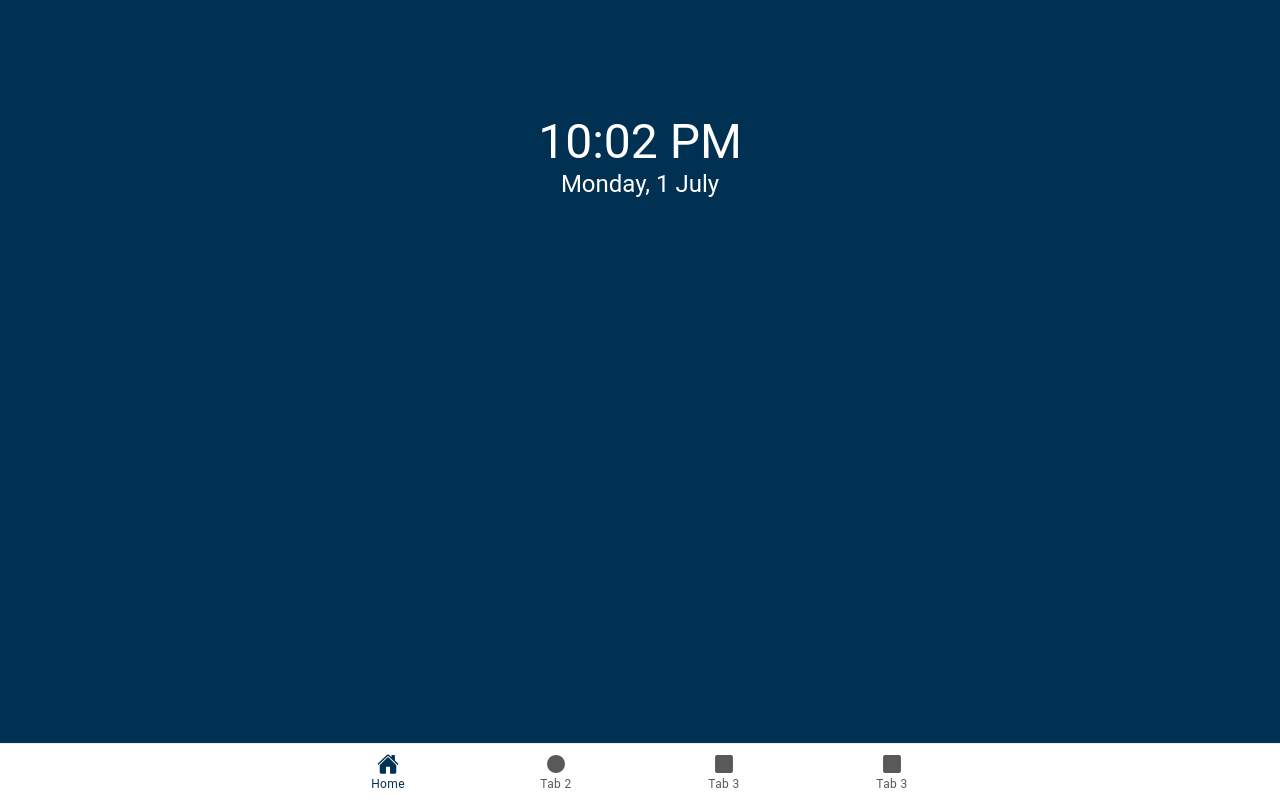
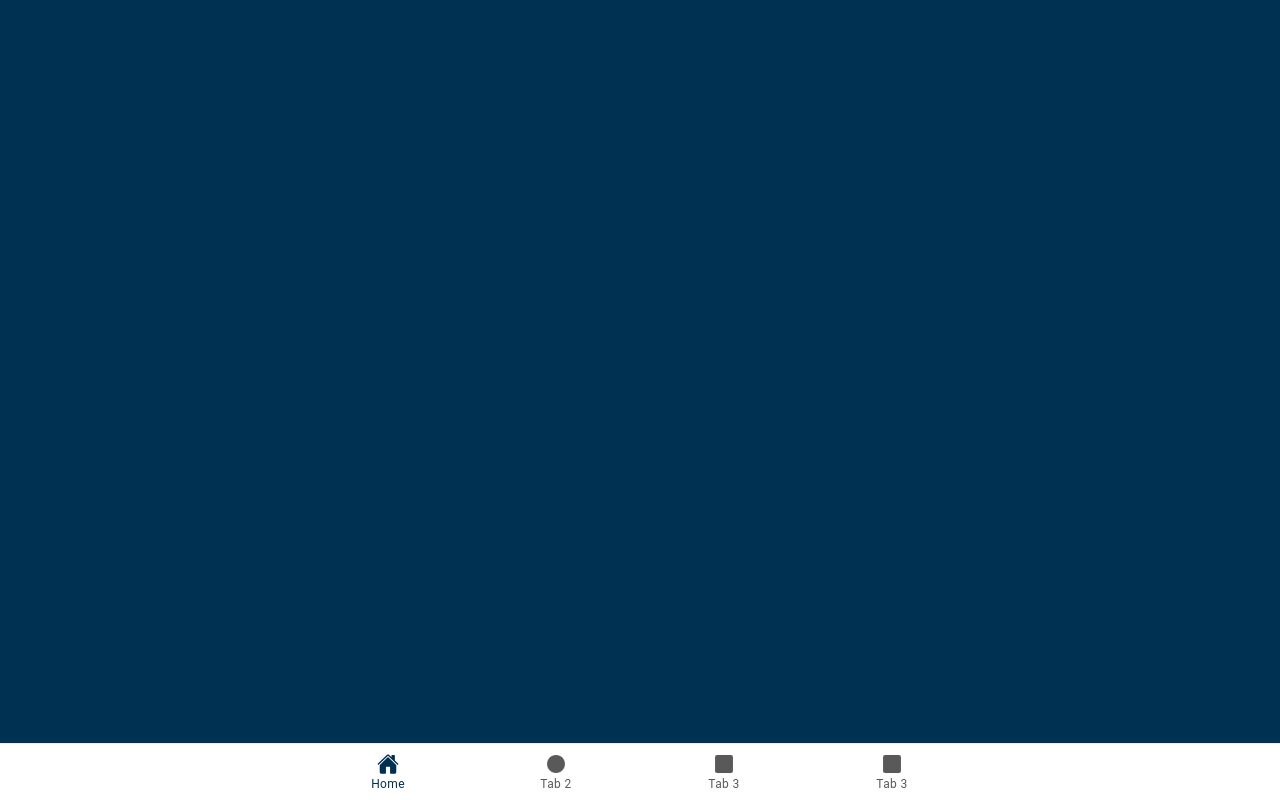
Before and after one commit to leonnwosu/my-activity-app, a React (Vite) app: page /home in a window 1280 px wide. Built offline with nearby package versions, Linux system fonts and the light colour scheme.

Commit message:
homepage

```diff
--- a/src/pages/home/Home.css
+++ b/src/pages/home/Home.css
@@ -1,16 +1,10 @@
 
 
   .container {
-    display: block;
+    display: flex;
     flex-direction: column;
-    align-items: baseline;
+    align-items: center;
     justify-content: center;
-    text-align: center;
-    position: absolute;
-    left: 0;
-    right: 0;
-    top: 20%;
-    transform: translateY(-50%);
   }
 
   .display-date {
--- a/src/pages/home/Home.tsx
+++ b/src/pages/home/Home.tsx
@@ -1,67 +1,13 @@
-import {
-  IonContent,
-  IonHeader,
-  IonPage,
-  IonTitle,
-  IonToolbar,
-} from "@ionic/react";
-import ExploreContainer from "../../components/ExploreContainer";
-import "./Home.css";
-import React, { useEffect, useState } from "react";
+import { IonContent, IonHeader, IonPage, IonTitle, IonToolbar } from '@ionic/react';
+import ExploreContainer from '../../components/ExploreContainer';
+import './Home.css';
+
 
 const Home: React.FC = () => {
-  const [currentTime, setCurrentTime] = useState(new Date());
-  const [affirmation, setAffirmation] = useState(""); // Declare the state for affirmation
-
-  useEffect(() => {
-    const timer = setInterval(() => {
-      setCurrentTime(new Date());
-    }, 1000);
-
-    return () => clearInterval(timer);
-  }, []);
-
-  const dayNames = [
-    "Sunday",
-    "Monday",
-    "Tuesday",
-    "Wednesday",
-    "Thursday",
-    "Friday",
-    "Saturday",
-  ];
-  const monthNames = [
-    "January",
-    "February",
-    "March",
-    "April",
-    "May",
-    "June",
-    "July",
-    "August",
-    "September",
-    "October",
-    "November",
-    "December",
-  ];
-
-  const day = dayNames[currentTime.getDay()];
-  const daynum = currentTime.getDate();
-  const month = monthNames[currentTime.getMonth()];
-  const time = currentTime.toLocaleTimeString([], {
-    hour: '2-digit',
-    minute: '2-digit',
-  });
     return (
       <IonPage>
-      <IonContent fullscreen color="primary">
-      <div className="container">
-          <div className="display-time text-5xl text-white">{time}</div>
-          <div className="display-date text-white">
-            <span id="day">{day}</span>, <span id="daynum">{daynum}</span>{" "}
-            <span id="month">{month}</span>
-          </div>
-        </div>
+        <IonContent fullscreen color='primary'>
+
         </IonContent>
       </IonPage>
     );
```
Lines whose indentation alone changed are shown as unchanged.
